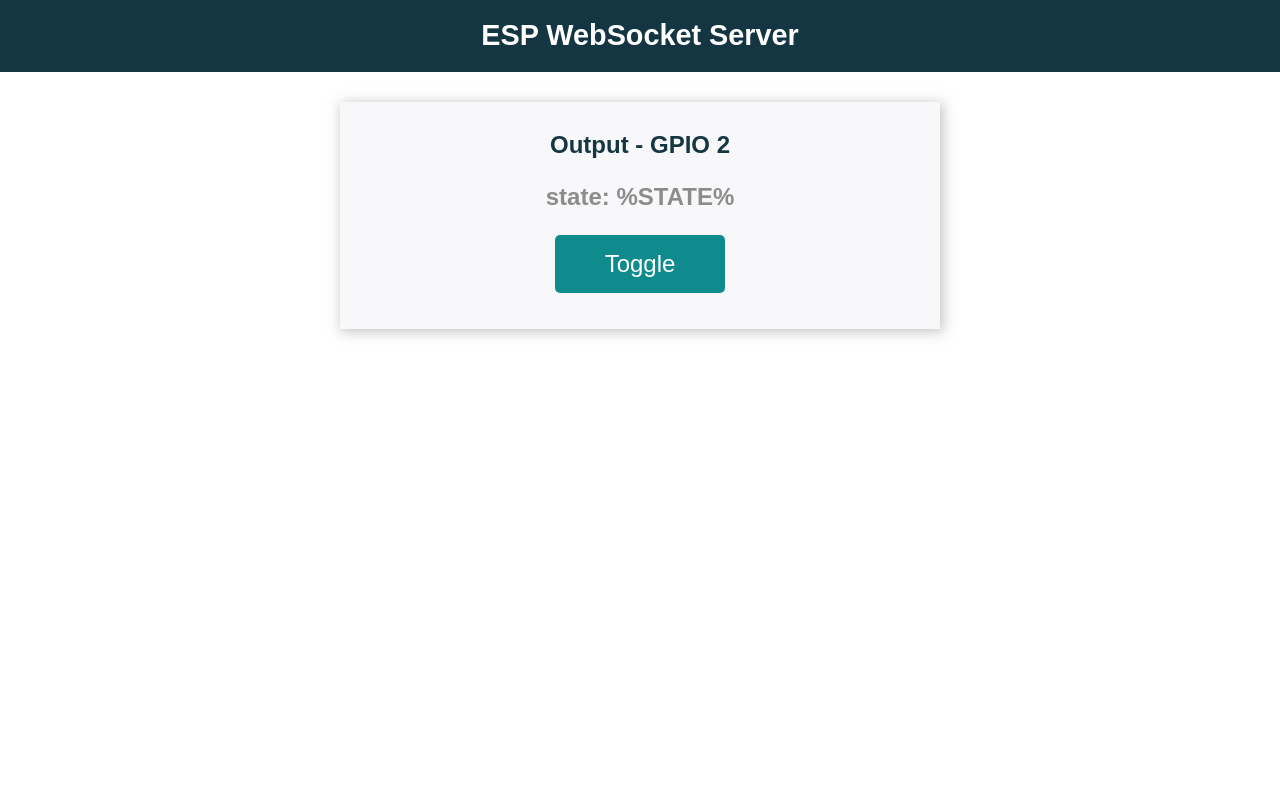
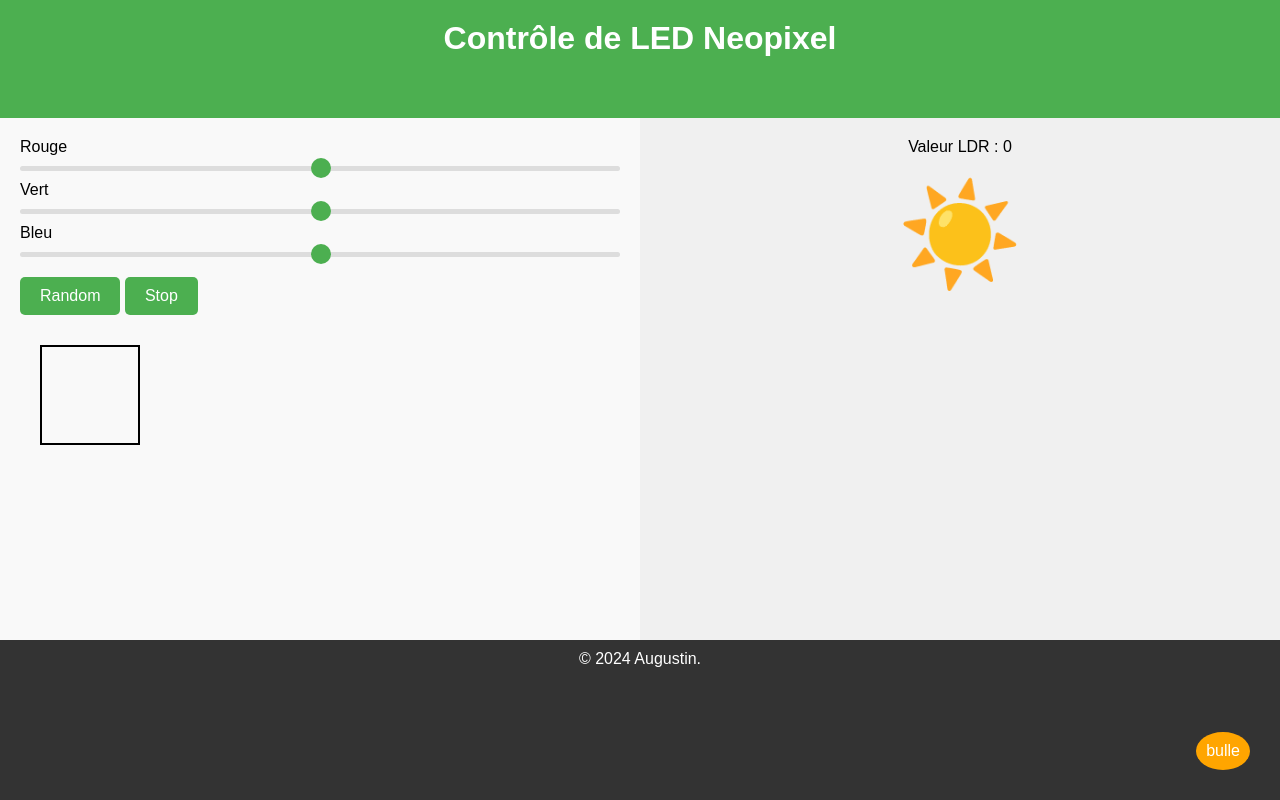
Before and after one commit to Envy-Gt/CS-workshop2, a plain HTML site: page index.html in a window 1280 px wide. Drawn offline with Linux system fonts and the light colour scheme.

Commit message:
redid everything

```diff
--- a/index.html
+++ b/index.html
@@ -1,124 +1,47 @@
-<!DOCTYPE HTML>
-<html>
+<!DOCTYPE html>
+<html lang="fr">
 <head>
-  <title>ESP Web Server</title>
-  <meta name="viewport" content="width=device-width, initial-scale=1">
-  <link rel="icon" href="data:,">
-  <style>
-  html {
-    font-family: Arial, Helvetica, sans-serif;
-    text-align: center;
-  }
-  h1 {
-    font-size: 1.8rem;
-    color: white;
-  }
-  h2{
-    font-size: 1.5rem;
-    font-weight: bold;
-    color: #143642;
-  }
-  .topnav {
-    overflow: hidden;
-    background-color: #143642;
-  }
-  body {
-    margin: 0;
-  }
-  .content {
-    padding: 30px;
-    max-width: 600px;
-    margin: 0 auto;
-  }
-  .card {
-    background-color: #F8F7F9;;
-    box-shadow: 2px 2px 12px 1px rgba(140,140,140,.5);
-    padding-top:10px;
-    padding-bottom:20px;
-  }
-  .button {
-    padding: 15px 50px;
-    font-size: 24px;
-    text-align: center;
-    outline: none;
-    color: #fff;
-    background-color: #0f8b8d;
-    border: none;
-    border-radius: 5px;
-    -webkit-touch-callout: none;
-    -webkit-user-select: none;
-    -khtml-user-select: none;
-    -moz-user-select: none;
-    -ms-user-select: none;
-    user-select: none;
-    -webkit-tap-highlight-color: rgba(0,0,0,0);
-   }
-   .button:active {
-     background-color: #0f8b8d;
-     box-shadow: 2 2px #CDCDCD;
-     transform: translateY(2px);
-   }
-   .state {
-     font-size: 1.5rem;
-     color:#8c8c8c;
-     font-weight: bold;
-   }
-  </style>
-<title>ESP Web Server</title>
-<meta name="viewport" content="width=device-width, initial-scale=1">
-<link rel="icon" href="data:,">
+    <meta charset="UTF-8">
+    <meta name="viewport" content="width=device-width, initial-scale=1.0">
+    <title>Contrôle Neopixel</title>
+    <link rel="stylesheet" href="style.css">
 </head>
 <body>
-  <div class="topnav">
-    <h1>ESP WebSocket Server</h1>
-  </div>
-  <div class="content">
-    <div class="card">
-      <h2>Output - GPIO 2</h2>
-      <p class="state">state: <span id="state">%STATE%</span></p>
-      <p><button id="button" class="button">Toggle</button></p>
+
+    <div class="header">
+        <h1>Contrôle de LED Neopixel</h1>
     </div>
-  </div>
-<script>
-  var gateway = `ws://${window.location.hostname}/ws`;
-  var websocket;
-  function initWebSocket() {
-    console.log('Trying to open a WebSocket connection...');
-    websocket = new WebSocket(gateway);
-    websocket.onopen    = onOpen;
-    websocket.onclose   = onClose;
-    websocket.onmessage = onMessage; // <-- add this line
-  }
-  function onOpen(event) {
-    console.log('Connection opened');
-  }
 
-  function onClose(event) {
-    console.log('Connection closed');
-    setTimeout(initWebSocket, 2000);
-  }
-  function onMessage(event) {
-    var state;
-    if (event.data == "1"){
-      state = "ON";
-    }
-    else{
-      state = "OFF";
-    }
-    document.getElementById('state').innerHTML = state;
-  }
-  window.addEventListener('load', onLoad);
-  function onLoad(event) {
-    initWebSocket();
-    initButton();
-  }
+    <div class="content">
+        <div class="left">
+            <label for="red">Rouge</label>
+            <input type="range" id="red" name="red" min="0" max="255" oninput="sendColor()">
+            <br>
 
-  function initButton() {
-    document.getElementById('button').addEventListener('click', toggle);
-  }
-  function toggle(){
-    websocket.send('toggle');
-  }
-</script>
+            <label for="green">Vert</label>
+            <input type="range" id="green" name="green" min="0" max="255" oninput="sendColor()">
+            <br>
+
+            <label for="blue">Bleu</label>
+            <input type="range" id="blue" name="blue" min="0" max="255" oninput="sendColor()">
+            <br>
+
+            <button onclick="startRandomColors()">Random</button>
+            <button onclick="stopRandomColors()">Stop</button> <!-- Bouton pour arrêter la randomisation -->
+            <div id="colorDisplay"></div> <!-- Icône pour afficher la couleur de la LED -->
+        </div>
+
+        <div class="right">
+    <p id="ldrValue">Valeur LDR : 0</p> <!-- Affichage de la valeur LDR -->
+    <div id="ldrIcon">☀️</div> <!-- Icône de luminosité -->
+        </div>
+    </div>
+
+    <div class="footer">
+        <p>© 2024 Augustin.</p>
+        <div class="bulle">bulle</div>
+    </div>
+
+    <script src="script.js"></script> <!-- Inclusion du fichier JavaScript externe -->
 </body>
 </html>
--- /dev/null
+++ b/script.js
@@ -0,0 +1,89 @@
+let websocket;
+let randomInterval; // Variable pour stocker l'intervalle de randomisation
+
+function initWebSocket() {
+    websocket = new WebSocket('ws://10.1.224.107/ws'); // Remplace par l'IP de ton ESP32
+
+    websocket.onopen = function() {
+        console.log('WebSocket connecté');
+    };
+
+    websocket.onmessage = function(event) {
+        console.log('Message reçu : ' + event.data);
+        // Affiche la valeur du capteur de lumière ambiante
+        if (event.data.startsWith("LDR:")) {
+            const ldrValue = parseInt(event.data.split(":")[1], 10);
+            document.getElementById("ldrValue").innerText = "Valeur LDR : " + ldrValue;
+
+            // Mettre à jour l'icône de luminosité en fonction de la valeur LDR
+            updateLdrIcon(ldrValue);
+        }
+    };
+
+    websocket.onclose = function() {
+        console.log('WebSocket déconnecté');
+        initWebSocket();
+    };
+}
+
+function sendColor() {
+    const red = document.getElementById("red").value;
+    const green = document.getElementById("green").value;
+    const blue = document.getElementById("blue").value;
+    const message = `${red},${green},${blue}`;
+    if (websocket.readyState === WebSocket.OPEN) {
+        websocket.send(message);
+        // Mettre à jour la couleur de l'icône
+        updateColorDisplay(red, green, blue);
+    } else {
+        console.log("WebSocket n'est pas connecté");
+    }
+}
+
+function updateColorDisplay(red, green, blue) {
+    const colorDisplay = document.getElementById("colorDisplay");
+    colorDisplay.style.backgroundColor = `rgb(${red}, ${green}, ${blue})`;
+}
+
+function updateLdrIcon(ldrValue) {
+    const ldrIcon = document.getElementById("ldrIcon");
+
+    // Déterminer l'icône à afficher en fonction de la valeur LDR
+    if (ldrValue < 5) {
+        ldrIcon.innerHTML = "🌑"; // Très sombre (Lune noire)
+    } else if (ldrValue >= 5 && ldrValue < 10) {
+        ldrIcon.innerHTML = "🌒"; // Légèrement lumineux (croissant de lune)
+    } else if (ldrValue >= 10 && ldrValue < 20) {
+        ldrIcon.innerHTML = "🌓"; // Moyennement lumineux (demi-lune)
+    } else if (ldrValue >= 20 && ldrValue < 40) {
+        ldrIcon.innerHTML = "🌔"; // Lumineux (croissant presque plein)
+    } else if (ldrValue >= 40 && ldrValue < 50) {
+        ldrIcon.innerHTML = "🌕"; // Très lumineux (pleine lune)
+    } else {
+        ldrIcon.innerHTML = "☀️"; // Pleine lumière du jour (soleil)
+    }
+}
+
+function startRandomColors() {
+    // Arrêter toute randomisation précédente
+    stopRandomColors();
+
+    randomInterval = setInterval(() => {
+        const red = Math.floor(Math.random() * 256);
+        const green = Math.floor(Math.random() * 256);
+        const blue = Math.floor(Math.random() * 256);
+
+        document.getElementById("red").value = red;
+        document.getElementById("green").value = green;
+        document.getElementById("blue").value = blue;
+        sendColor(); // Envoyer la couleur aléatoire
+    }, 1000); // Changer les couleurs toutes les secondes
+}
+
+function stopRandomColors() {
+    clearInterval(randomInterval); // Arrêter la randomisation
+}
+
+window.onload = function() {
+    initWebSocket();
+};
--- /dev/null
+++ b/style.css
@@ -0,0 +1,136 @@
+* {
+    margin: 0;
+    padding: 0;
+    box-sizing: border-box;
+}
+
+body {
+    display: flex;
+    flex-direction: column;
+    height: 100vh;
+    font-family: Arial, sans-serif; /* Police de caractère */
+}
+
+.header {
+    background-color: #4CAF50; /* Couleur de fond du header */
+    padding: 20px; /* Espacement interne */
+    color: white; /* Couleur du texte */
+    text-align: center; /* Alignement centré */
+    flex: 1;
+}
+
+.content {
+    display: flex;
+    flex-grow: 2;
+}
+
+.left {
+    background-color: #f9f9f9; /* Couleur de fond du panneau gauche */
+    padding: 20px; /* Espacement interne */
+    width: 50vw; /* Prendre de l'espace */
+}
+
+.right {
+    background-color: #f0f0f0; /* Couleur de fond du panneau droit */
+    padding: 20px; /* Espacement interne */
+    width: 50vw; /* Prendre de l'espace */
+    text-align: center;
+}
+
+.footer {
+    height: 20vh;
+    background-color: #333; /* Couleur de fond du footer */
+    color: white; /* Couleur du texte */
+    text-align: center; /* Alignement centré */
+    padding: 10px; /* Espacement interne */
+}
+
+#colorDisplay {
+    width: 100px; /* Largeur de l'affichage de couleur */
+    height: 100px; /* Hauteur de l'affichage de couleur */
+    border: 2px solid #000; /* Bordure */
+    margin: 20px; /* Marges */
+}
+
+#ldrIcon {
+    font-size: 100px; /* Taille de l'icône */
+    color: gold; /* Couleur de l'icône */
+    transition: opacity 0.3s ease; /* Transition douce pour les changements d'opacité */
+    margin-top: 20px;
+}
+
+.bulle {
+    background-color: orange; /* Couleur de fond de la bulle */
+    border-radius: 50%; /* Coins arrondis */
+    margin: 10px;
+    position: fixed;
+    bottom: 20px;
+    right: 20px;
+    display: flex;
+    justify-content: center;
+    align-items: center;
+    padding: 10px;
+    color: white; /* Couleur du texte dans la bulle */
+}
+
+.bulle > p {
+    position: relative;
+}
+
+input[type="range"] {
+    -webkit-appearance: none; /* Supprime le style par défaut sur Safari */
+    width: 100%; /* Largeur des curseurs */
+    margin: 10px 0; /* Marges */
+    background: #ddd; /* Couleur de fond */
+    height: 5px; /* Hauteur de la barre */
+    border-radius: 5px; /* Coins arrondis */
+}
+
+input[type="range"]::-webkit-slider-thumb {
+    -webkit-appearance: none; /* Supprime le style par défaut sur Safari */
+    appearance: none; /* Supprime le style par défaut */
+    width: 20px; /* Largeur du bouton */
+    height: 20px; /* Hauteur du bouton */
+    border-radius: 50%; /* Coin arrondi */
+    background: #4CAF50; /* Couleur du bouton */
+    cursor: pointer; /* Curseur pointer */
+}
+
+input[type="range"]::-moz-range-thumb {
+    width: 20px; /* Largeur du bouton */
+    height: 20px; /* Hauteur du bouton */
+    border-radius: 50%; /* Coin arrondi */
+    background: #4CAF50; /* Couleur du bouton */
+    cursor: pointer; /* Curseur pointer */
+}
+
+button {
+    background-color: #4CAF50; /* Couleur de fond */
+    color: white; /* Couleur du texte */
+    border: none; /* Pas de bordure */
+    padding: 10px 20px; /* Espacement interne */
+    margin: 10px 0; /* Marges */
+    border-radius: 5px; /* Coins arrondis */
+    cursor: pointer; /* Curseur pointer */
+    font-size: 16px; /* Taille de police */
+    transition: background-color 0.3s; /* Effet de transition */
+}
+
+button:hover {
+    background-color: #45a049; /* Couleur de fond au survol */
+}
+
+/* Media queries pour responsivité */
+@media screen and (min-width: 768px) {
+    .content {
+        flex-direction: row; /* Alignement en ligne */
+    }
+
+    .left {
+        order: 1; /* Ordre du panneau gauche */
+    }
+
+    .right {
+        order: 2; /* Ordre du panneau droit */
+    }
+}
--- a/wp.css
+++ /dev/null
@@ -1,60 +0,0 @@
-<style>
-  html {
-    font-family: Arial, Helvetica, sans-serif;
-    text-align: center;
-  }
-  h1 {
-    font-size: 1.8rem;
-    color: white;
-  }
-  h2 {
-    font-size: 1.5rem;
-    font-weight: bold;
-    color: #143642;
-  }
-  .topnav {
-    overflow: hidden;
-    background-color: #143642;
-  }
-  body {
-    margin: 0;
-  }
-  .content {
-    padding: 30px;
-    max-width: 600px;
-    margin: 0 auto;
-  }
-  .card {
-    background-color: #F8F7F9;;
-    box-shadow: 2px 2px 12px 1px rgba(140,140,140,.5);
-    padding-top:10px;
-    padding-bottom:20px;
-  }
-  .button {
-    padding: 15px 50px;
-    font-size: 24px;
-    text-align: center;
-    outline: none;
-    color: #fff;
-    background-color: #0f8b8d;
-    border: none;
-    border-radius: 5px;
-    -webkit-touch-callout: none;
-    -webkit-user-select: none;
-    -khtml-user-select: none;
-    -moz-user-select: none;
-    -ms-user-select: none;
-    user-select: none;
-    -webkit-tap-highlight-color: rgba(0,0,0,0);
-   }
-   .button:active {
-     background-color: #0f8b8d;
-     box-shadow: 2 2px #CDCDCD;
-     transform: translateY(2px);
-   }
-   .state {
-     font-size: 1.5rem;
-     color:#8c8c8c;
-     font-weight: bold;
-   }
- </style>
```
